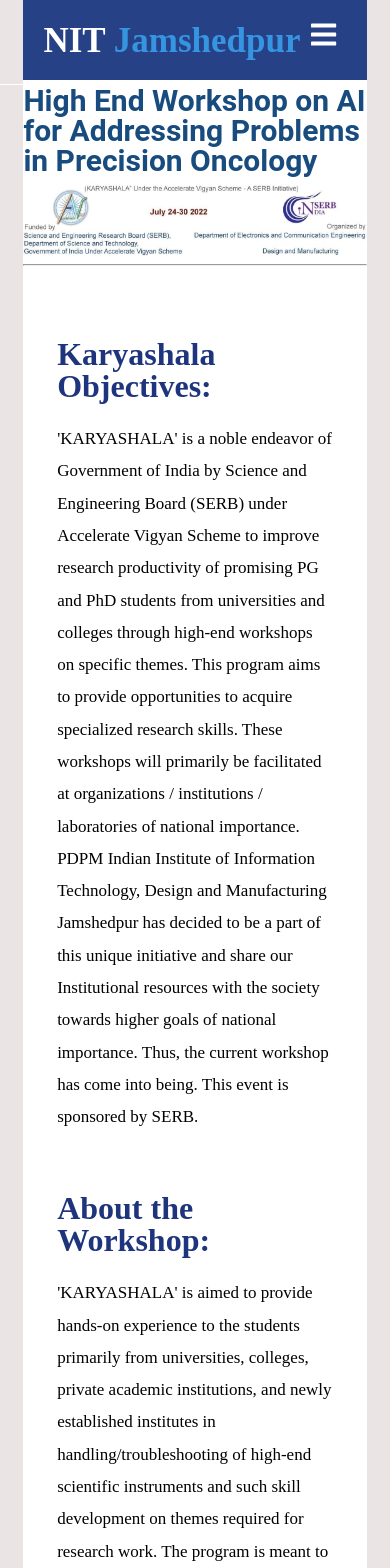
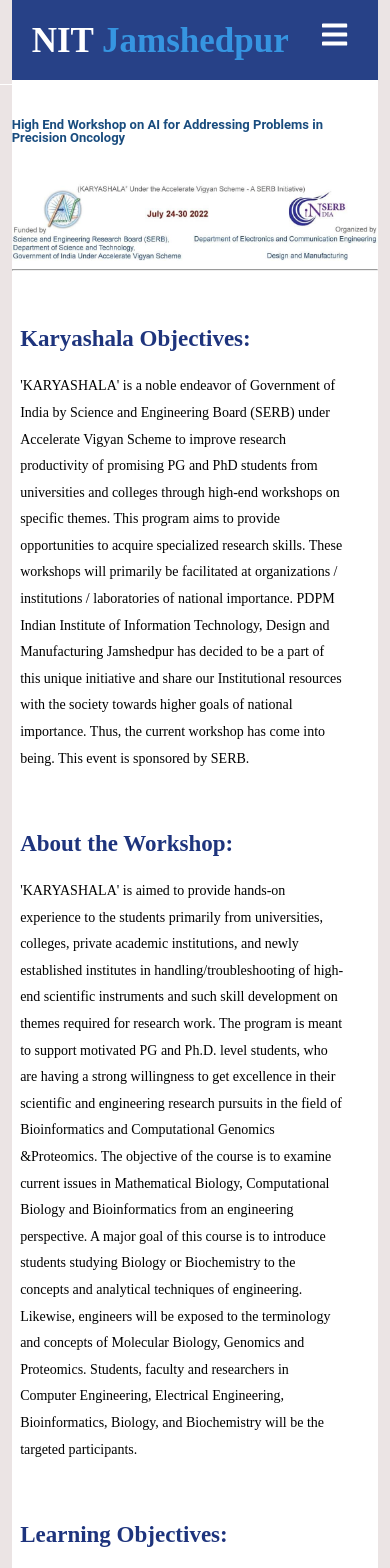
Before and after one commit to ankitkr437/Statichomepage, a React (Create React App) app: page /contact in a window 390 px wide. Shown: the top 1568 px of the page. Built offline with nearby package versions, Linux system fonts and the light colour scheme.

Commit message:
made responsive

```diff
--- a/src/App.css
+++ b/src/App.css
@@ -46,6 +46,22 @@
     .main-content{
         display: grid;
     }
+    .home-title-text{
+      font-size: 13px;
+    }
+    .App{
+      padding: 0 2vw;
+   }
+   .home-container{
+    width: 94vw;
+    }
+    .home-title{
+      width: 94vw;
+    }
+    .App{
+      padding: 0 3vw;
+   }
+
 }
 .left-content{
     display: flex;
@@ -65,6 +81,7 @@
 .left-content-head{
     color: rgb(30, 52, 125);
     font-weight: bold;
+    font-size: 35px;
 }
 .left-content-metadata{
     font-size: 17px;
@@ -87,8 +104,20 @@
      height: 10vw;
 }
 
-
-
+@media screen and (max-width: 768px){
+  .left-content{
+    padding: 0 1vh;
+  }
+  .right-content{
+    padding: 0 1vh;
+  }
+  .left-content-head{
+    font-size: 23px;
+  }
+  .left-content-metadata{
+    font-size: 14px;
+  }
+}
 .navbar {
     background-color: rgb(39 65 135);
     height: 80px;
@@ -242,3 +271,12 @@
     flex-wrap: nowrap;
     justify-content: center;
   }
+  @media screen and (max-width: 768px){
+    .footer{
+      font-size: 11px;
+    }
+    .nav-logo {
+      font-weight: 700;
+      font-size: 24px;
+  }
+  }
--- a/src/App.js
+++ b/src/App.js
@@ -18,9 +18,9 @@
 
 
             <div className='left-content-data'>
-              <h1 className='left-content-head'>
+              <p className='left-content-head'>
                 Karyashala Objectives:
-              </h1>
+              </p>
               <p className='left-content-metadata'>
                 'KARYASHALA' is a noble endeavor of Government of India by Science and Engineering Board (SERB) under Accelerate Vigyan Scheme to improve research productivity of promising PG and PhD students from universities and colleges through high-end workshops on specific themes. This program aims to provide opportunities to acquire specialized research skills. These workshops will primarily be facilitated at organizations / institutions / laboratories of national importance. PDPM Indian Institute of Information Technology, Design and Manufacturing Jamshedpur has decided to be a part of this unique initiative and share our Institutional resources with the society towards higher goals of national importance. Thus, the current workshop has come into being. This event is sponsored by SERB.
               </p>
@@ -29,18 +29,18 @@
 
 
             <div className='left-content-data'>
-              <h1 className='left-content-head'>
+              <p className='left-content-head'>
                 About the Workshop:
-              </h1>
+              </p>
               <p className='left-content-metadata'>
                 'KARYASHALA' is aimed to provide hands-on experience to the students primarily from universities, colleges, private academic institutions, and newly established institutes in handling/troubleshooting of high-end scientific instruments and such skill development on themes required for research work. The program is meant to support motivated PG and Ph.D. level students, who are having a strong willingness to get excellence in their scientific and engineering research pursuits in the field of Bioinformatics and Computational Genomics &Proteomics. The objective of the course is to examine current issues in Mathematical Biology, Computational Biology and Bioinformatics from an engineering perspective. A major goal of this course is to introduce students studying Biology or Biochemistry to the concepts and analytical techniques of engineering. Likewise, engineers will be exposed to the terminology and concepts of Molecular Biology, Genomics and Proteomics. Students, faculty and researchers in Computer Engineering, Electrical Engineering, Bioinformatics, Biology, and Biochemistry will be the targeted participants.
               </p>
             </div>
 
             <div className='left-content-data'>
-              <h1 className='left-content-head'>
+              <p className='left-content-head'>
                 Learning Objectives:
-              </h1>
+              </p>
               <p className='left-content-metadata'>
                 <ol start="1" type="1">
                   <li>Accessing DNA &amp; Protein Data Bases </li>
@@ -57,18 +57,18 @@
           </div>
 
           <div className='left-content-data'>
-            <h1 className='left-content-head'>
+            <p className='left-content-head'>
             Who Can Attend:
-            </h1>
+            </p>
             <p className='left-content-metadata'>
             Karyashala is open to postgraduate and PhD students from Institutes, Colleges, and Universities in India. Applicants pursuing PG/PhD programs in any discipline of Electrical Engineering, Computer Engineering, Bioinformatics, Biology, and Biochemistry are eligible. Students who have recently completed their PG programs are also eligible. Preference will be given to the students having interest in Machine Learning, Signal Processing, Mathematical Biology, Computer Science & Engineering, Computational Biology, and Bioinformatics. Candidates who have completed PhD will not be considered. Total numbers of seats are limited to 25. There is no registration fees.
             </p>
           </div>
 
           <div className='left-content-data'>
-            <h1 className='left-content-head'>
+            <p className='left-content-head'>
             Boarding, Lodging & TA:
-            </h1>
+            </p>
             <p className='left-content-metadata'>
             Boarding and lodging to the selected candidates will be borne by the organizing institute. TA will be admissible as per GoI norms.
             </p>
@@ -76,9 +76,9 @@
 
 
           <div className='left-content-data'>
-            <h1 className='left-content-head'>
+            <p className='left-content-head'>
             About PDPM NIT Jamshedpur:
-            </h1>
+            </p>
             <p className='left-content-metadata'>
             NIT Jamshedpur is an Institute of National Importance, established by Government of India in 2005 with a focus on education and research in IT enabled Design and Manufacturing. Since its inception, PDPM NITM Jamshedpur has been playing a vital role in producing quality human resources for contribution in India’s mission of inclusive and sustainable growth. The Institute offers undergraduate, post graduate and PhD programmes in Computer Science and Engineering, Electronics and Communication Engineering, Mechanical Engineering, Design and PhD programmes in Natural Sciences (Mathematics and Physics). Under IIIT act, the Institute has been declared as an Institute of National Importance in January 2015. The Institute campus is being developed on 250 acres of land close to Dumna Airport, Jamshedpur. The Institute is locsted at a distance of 10 kms from the Jamshedpur railway station and 5.5 kms from Dumna Airport, Jamshedpur.
             </p>
@@ -169,7 +169,7 @@
 
         </div>
       </div>
-      <div className='footer'> Copyright © 2022 nitjsr.ac.in Web Support: Aman </div>
+      <div className='footer'> Copyright © 2022 nitjsr.ac.in Web Support: Web Team</div>
     </div>
 
     </div>
```
